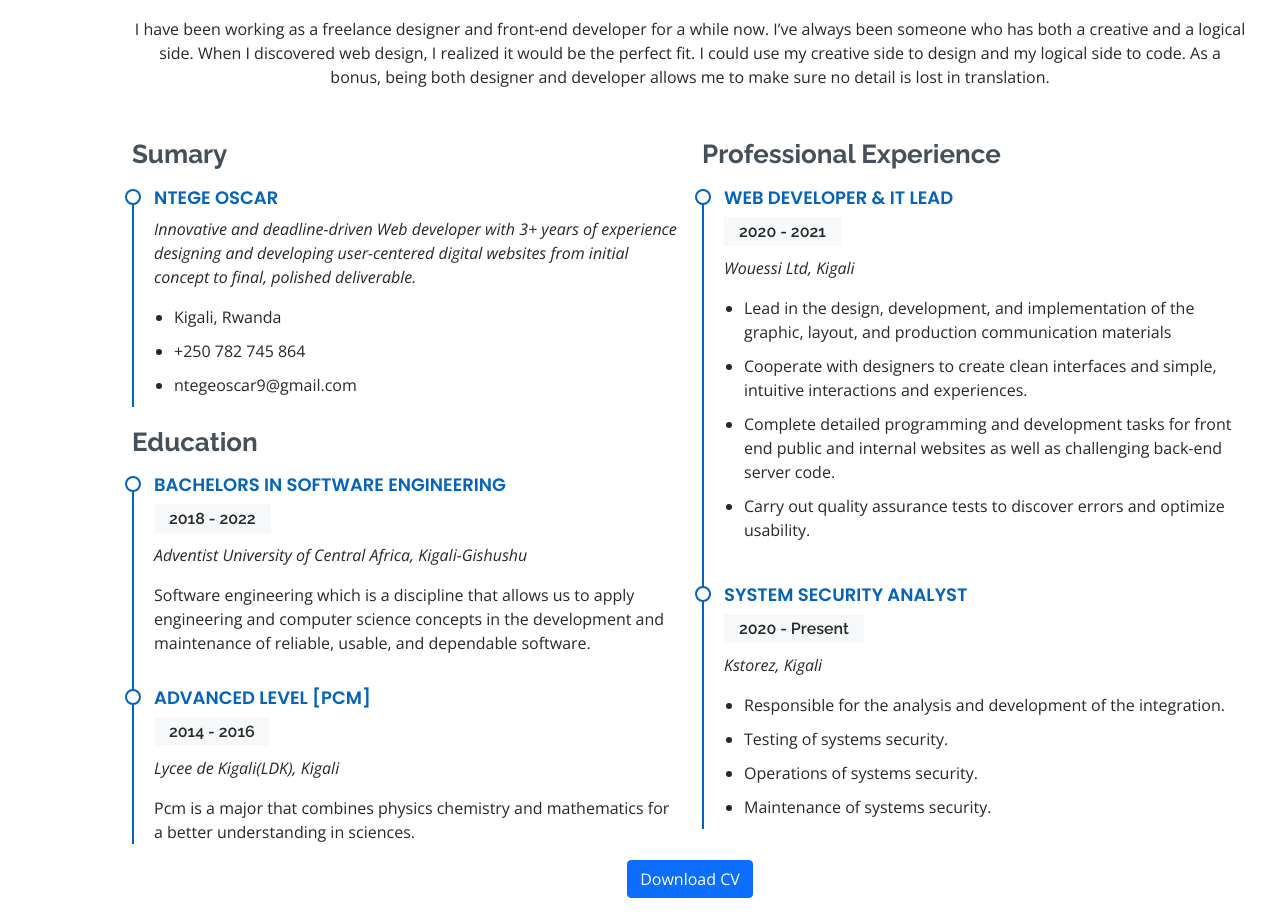
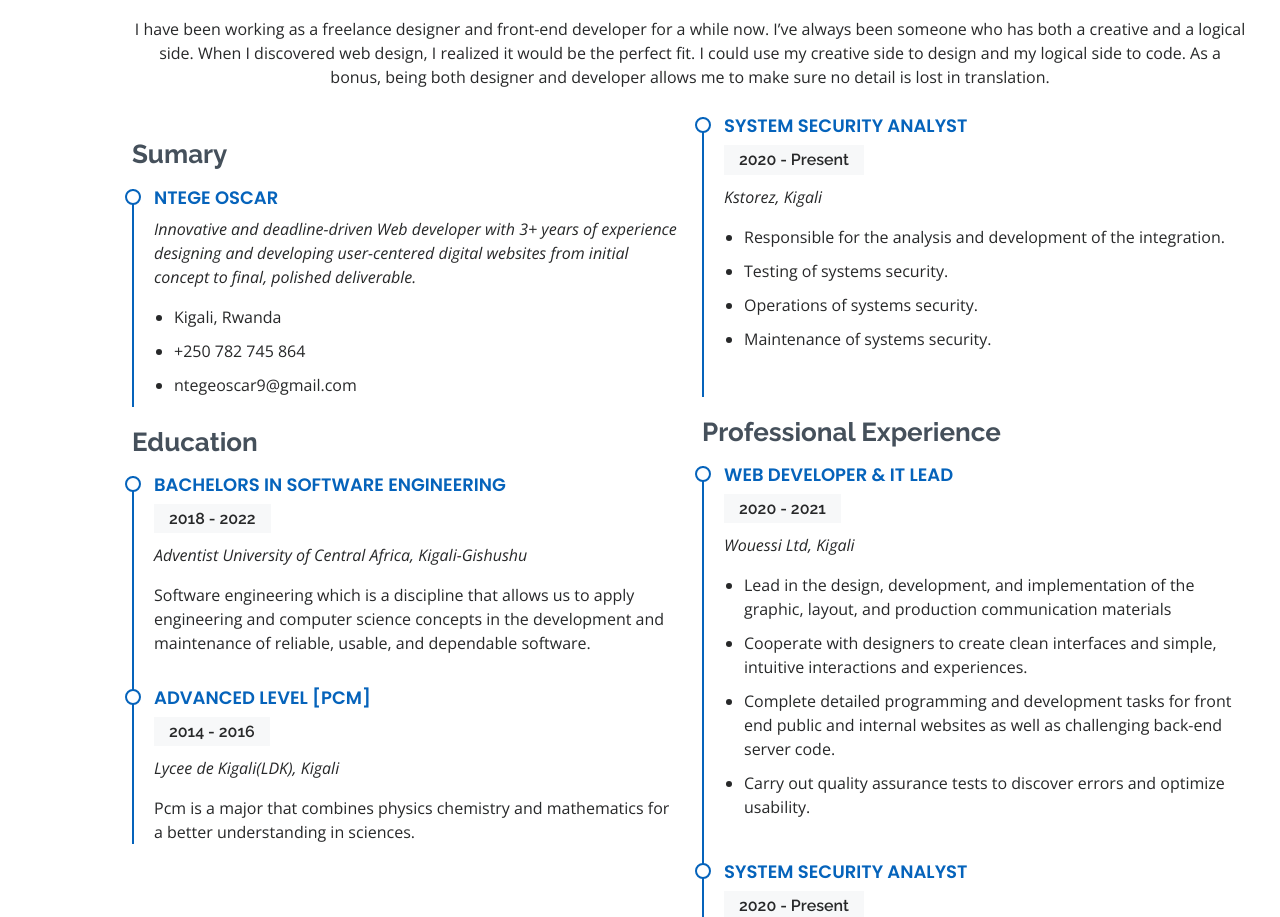
Before and after one commit to ntegeoscar/ntegeoscar.github.io, a plain HTML site: page index.html in a window 1280 px wide. Shown: the part 2053-2970 px from the top of the page. Drawn offline with nearby package versions, Linux system fonts and the light colour scheme.

Commit message:
Update index.html

```diff
--- a/index.html
+++ b/index.html
@@ -270,6 +270,17 @@
             </div>
           </div>
           <div class="col-lg-6">
+            <div class="resume-item">
+              <h4>System Security Analyst</h4>
+              <h5>2020 - Present</h5>
+              <p><em>Kstorez, Kigali</em></p>
+              <ul>
+                <li> Responsible for the analysis and development of the integration.</li>
+                <li> Testing of systems security.</li>
+                <li> Operations of systems security.</li>
+                <li> Maintenance of systems security.</li>
+              </ul>
+            </div>
             <h3 class="resume-title">Professional Experience</h3>
             <div class="resume-item">
               <h4>Web Developer &amp; IT Lead</h4>
```
